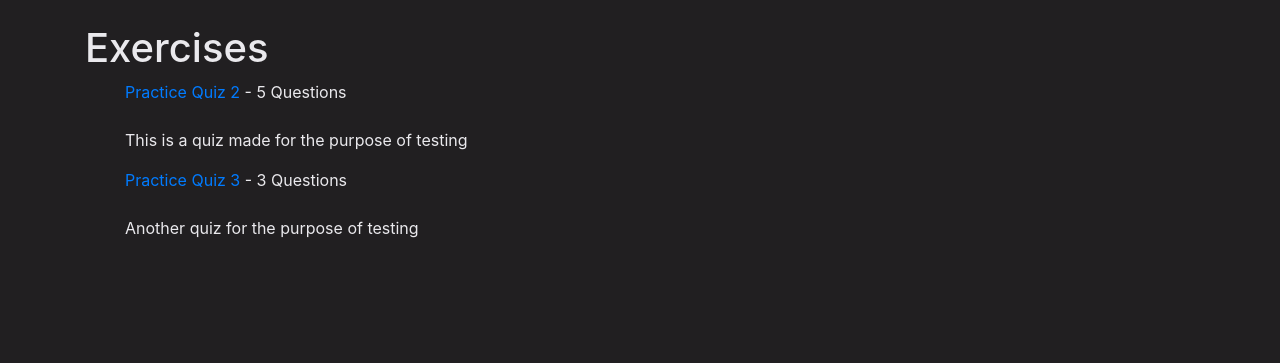
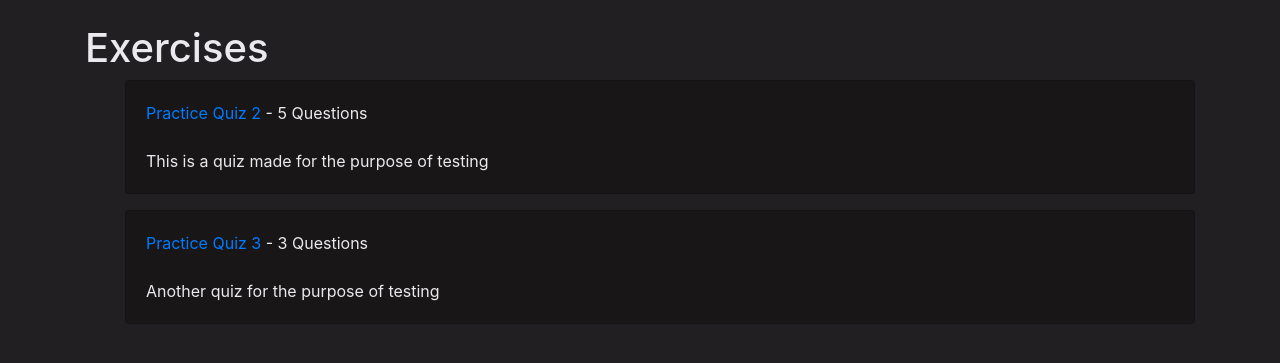
Before and after one commit to cpriddy21/CS396, a Django app: page /quiz_directory/1/ in a window 1280 px wide. Shown: the part 76-439 px from the top of the page. Run offline with Django 4.2, Linux system fonts and the light colour scheme; data comes from the database, SQL or seed files in the repository; both versions use the stored data as it was after the commit; some libraries are stand-ins or nearby versions.

Commit message:
before presentation

```diff
--- a/CS396Project/OnlineLearningSystem/templates/quiz_list.html
+++ b/CS396Project/OnlineLearningSystem/templates/quiz_list.html
@@ -1,4 +1,6 @@
 {% extends 'base.html' %}
+{% load static %}
+<link rel="stylesheet" type="text/css" href="{% static 'OnlineLearningSystem/styles.css' %}">
 
 {% block content %}
 
@@ -7,6 +9,8 @@
 
 {% for quiz in quizzes %}
 <ol>
+    <div class="card custom-card">
+        <div class="card-body">
             <a href="{% url 'quiz' quiz.pk %}">{{ quiz.title }} </a> - {{ quiz.question_count }} Questions
             <br/>
             <small>
@@ -25,6 +29,8 @@
             {% else %}
                 {{ quiz.description }}
             {% endif %}
+        </div>
+    </div>
 </ol>
 {% endfor %}
 
```
Also changed, not shown: CS396Project/OnlineLearningSystem/templates/quiz_results.html (+6 -2 lines), CS396Project/db.sqlite3. Lines whose indentation alone changed are shown as unchanged.
